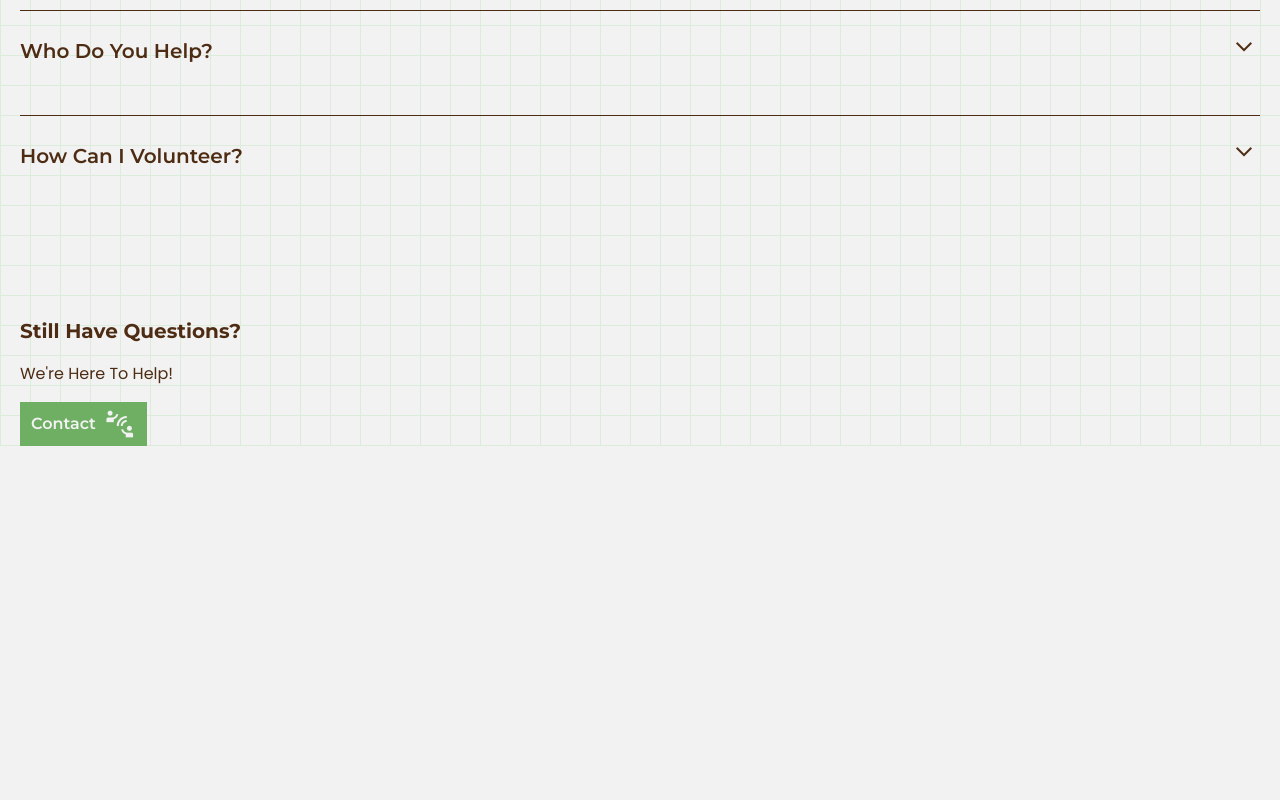
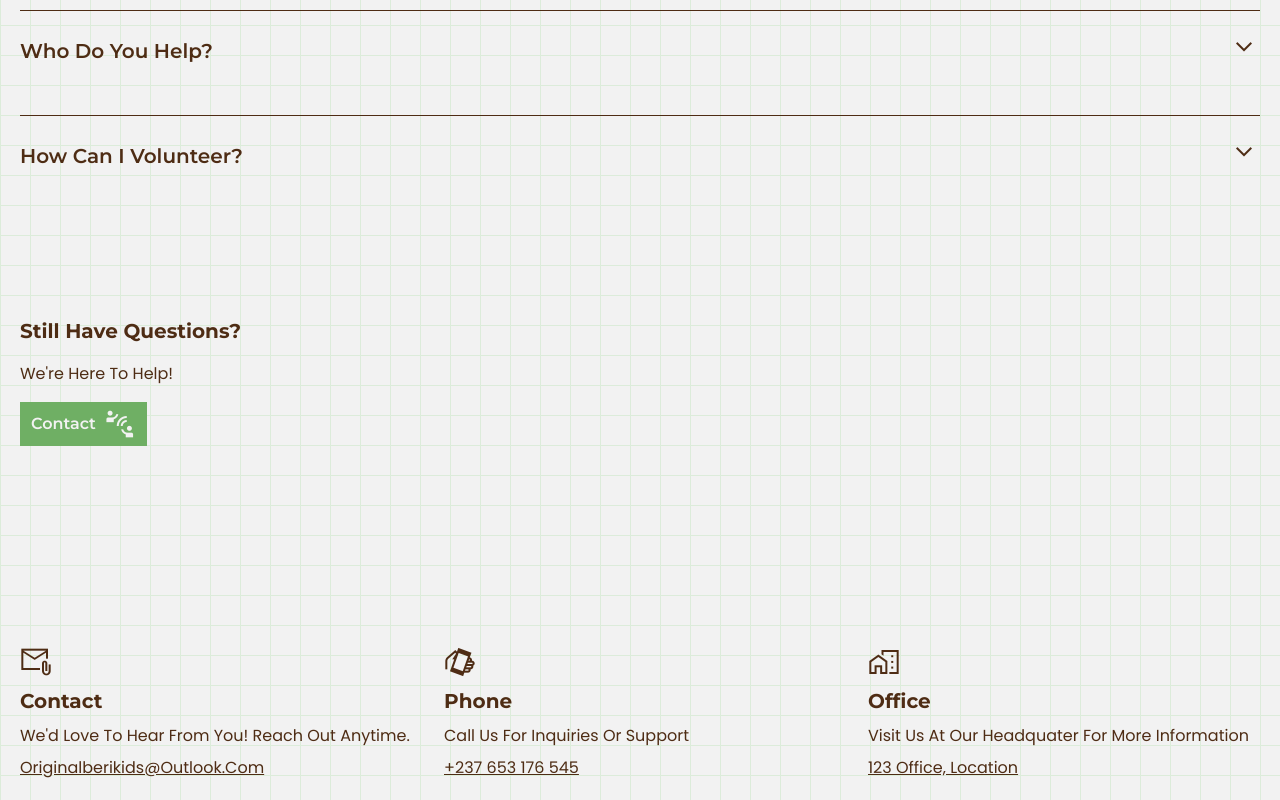
Before and after one commit to netphabric/berikids-ngo, a SvelteKit app: page / in a window 1280 px wide. Shown: the part 5495-6295 px from the top of the page. Before the commit the page ends 5941 px from the top, so only its background shows below. Built offline with nearby package versions, Linux system fonts and the light colour scheme.

Commit message:
implement contact details

```diff
--- /dev/null
+++ b/src/lib/components/contactDetails/contactDetails.module.scss
@@ -0,0 +1,61 @@
+@use "styles/variables.module" as *;
+@use "styles/functions.module" as *;
+@use "styles/mixins.module" as *;
+
+.contactDetails {
+  width: 100%;
+  max-width: 1440px;
+  margin-inline: auto;
+  padding-inline: 20px;
+  display: flex;
+  flex-wrap: wrap;
+  justify-content: space-between;
+  gap: rem(16);
+
+  @include minWidth('mobile') {
+    gap: rem(24);
+  }
+
+  @include minWidth('tablet') {
+    gap: rem(32);
+  }
+
+  article {
+    width: 180px;
+    flex-grow: 1;
+    display: flex;
+    padding-block: 20px;
+    flex-direction: column;
+    justify-content: space-between;
+    gap: rem(8);
+
+    .label {
+      font-size: $regular;
+
+      @include minWidth('tablet') {
+        font-size: $medium;
+      }
+
+      @include minWidth('desktop') {
+        font-size: $large;
+      }
+    }
+
+    .text,
+    .contact {
+      font-size: $tiny;
+
+      @include minWidth('tablet') {
+        font-size: $small;
+      }
+
+      @include minWidth('desktop') {
+        font-size: $regular;
+      }
+    }
+
+    .contact {
+      text-decoration: underline;
+    }
+  }
+}
--- /dev/null
+++ b/src/lib/components/contactDetails/contactDetails.svelte
@@ -0,0 +1,37 @@
+<script lang="ts">
+	import styles from "./contactDetails.module.scss"
+
+	const details = [
+		{
+			icon: "attach_email",
+			label: "contact",
+			text: "We'd love to hear from you! Reach out anytime.",
+			contact: "originalberikids@outlook.com"
+		},
+
+		{
+			icon: "lift_to_talk",
+			label: "phone",
+			text: "call us for inquiries or support",
+			contact: "+237 653 176 545"
+		},
+
+		{
+			icon: "home_work",
+			label: "office",
+			text: "visit us at our headquater for more information",
+			contact: "123 office, location"
+		}
+	]
+</script>
+
+<section class={styles.contactDetails}>
+	{#each details as d}
+		<article>
+			<span class={`material-symbols-sharp ${styles.icon}`}>{d.icon}</span>
+			<h4 class={styles.label}>{d.label}</h4>
+			<p class={styles.text}>{d.text}</p>
+			<span class={styles.contact}>{d.contact}</span>
+		</article>
+	{/each}
+</section>
--- a/src/routes/+page.svelte
+++ b/src/routes/+page.svelte
@@ -6,6 +6,7 @@
 	import HomeSection4 from "$lib/components/homeSection4/homeSection4.svelte"
 	import Testimonials from "$lib/components/testimonials/testimonials.svelte"
 	import Faq from "$lib/components/faq/faq.svelte"
+	import ContactDetails from "$lib/components/contactDetails/contactDetails.svelte"
 	import styles from "./page.module.scss"
 </script>
 
@@ -17,4 +18,5 @@
 	<Testimonials />
 	<HomeSection4 />
 	<Faq />
+	<ContactDetails />
 </main>
```
